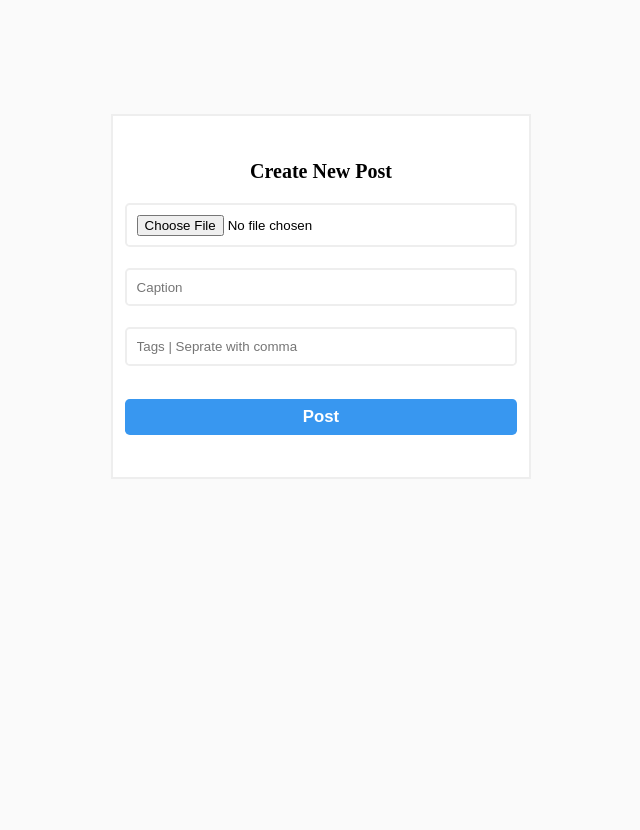
After one commit to DevGaykar/Social-Media, a Django app: page /newpost in a window 1280 px wide. The commit adds this page. Shown: the whole page, without its empty margins (319-959 px from the left). Run offline with Django 5.2, Linux system fonts and the light colour scheme; some libraries are stand-ins or nearby versions.

Commit message:
Creating post  form

```diff
--- a/Social/Social/settings.py
+++ b/Social/Social/settings.py
@@ -123,6 +123,7 @@ STATIC_URL = 'static/'
 #Added manually
 STATICFILES_DIRS = [
     BASE_DIR/"static",
+    os.path.join(BASE_DIR, 'post/static'),
 ]
 STATIC_ROOT = os.path.join(BASE_DIR, 'staticfiles')
 
--- /dev/null
+++ b/Social/post/forms.py
@@ -0,0 +1,11 @@
+from django import forms
+from post.models import Post
+
+class NewPostForm(forms.ModelForm):
+    picture = forms.ImageField(required=True)
+    caption = forms.CharField(widget=forms.TextInput(attrs={'class':'input','placeholder':'Caption'}),required=True)
+    tags = forms.CharField(widget=forms.TextInput(attrs={'class':'input','placeholder':'Tags | Seprate with comma'}),required=True)
+
+    class Meta:
+        model = Post
+        fields = ['picture','caption','tags']
--- /dev/null
+++ b/Social/post/static/post/css/newpost.css
@@ -0,0 +1,100 @@
+*,
+*::before,
+*::after {
+  margin: 0;
+  padding: 0;
+  box-sizing: border-box;
+}
+
+html {
+  font-size: 12px;
+  box-sizing: border-box;
+}
+
+body {
+  background-color: #fafafa;
+}
+
+#wrapper {
+  width: 100%;
+  height: 100vh;
+  display: flex;
+  flex-direction: column;
+  justify-content: space-between;
+  padding-top: 5rem;
+}
+
+.container {
+  width: 100%;
+  max-width: 93.5rem;
+   margin: 1rem auto 0;
+}
+
+#wrapper > .container {
+  display: flex;
+  padding: 0 2rem;
+}
+
+.form-data {
+  width: 100%;
+  max-width: 35rem;
+  margin-top: 1rem;
+  margin-left: auto;
+  margin-right: auto;
+  display: block;
+}
+
+.form-data form {
+  background-color: #fff;
+  border: 2px solid #eee;
+  display: flex;
+  flex-direction: column;
+  padding: 2rem 1rem;
+  text-align: center;
+}
+
+.form-data form input {
+  padding: .8rem;
+  margin-bottom: .5rem;
+  border: 2px solid #eee;
+  border-radius: .4rem;
+}
+
+.form-btn {
+  margin: 1rem 0 1.5rem;
+  height: 3rem;
+  background-color: #3897f0;
+  font-size: 1.4rem;
+  font-weight: bold;
+  color: #fff;
+  border: none;
+  border-radius: .4rem;
+  cursor: pointer;
+}
+
+/* MEDIA QUERIES */
+
+@media (max-width: 900px) {
+
+  .form-data {
+    background-color: #fff;
+
+    margin: 0 auto;
+  }
+
+  .wrapper > .container {
+    padding: 0;
+  }
+}
+
+@media (max-width: 450px) {
+  .wrapper {
+    padding-top: 0;
+  }
+
+  .form-data form {
+    background-color: white;
+    border: none;
+    /* padding: 0 2rem; */
+  }
+}
--- /dev/null
+++ b/Social/post/templates/post/newpost.html
@@ -0,0 +1,40 @@
+{% load static %}
+<br><br>
+<!DOCTYPE html>
+<html lang="en">
+
+<head>
+  <meta charset="UTF-8">
+  <meta name="viewport" content="width=device-width, initial-scale=1.0">
+  <meta http-equiv="X-UA-Compatible" content="ie=edge">
+  <script src="https://kit.fontawesome.com/fc1e235b2e.js"></script>
+  <link rel="stylesheet" href="{% static 'post/css/newpost.css' %}">
+  <title>Create Post</title>
+</head>
+
+<body>
+
+  <div id="wrapper">
+    <div class="container">
+      <div class="form-data">
+        <form action="" method="POST" enctype="multipart/form-data">
+			{% csrf_token %}
+          <div class="logo">
+            <h3 style="padding: 20px; font-size: 20px;">Create New Post</h3>
+          </div>
+          {{form.picture}} <br>
+          {{form.caption}} <br>
+          {{form.tags}} <br>
+          <button class="form-btn" type="submit">Post</button>
+          <!-- <a href="index.html" class="form-btn" type="submit">Log in</a> -->
+
+        </form>
+
+      </div>
+    </div>
+
+  </div>
+
+</body>
+
+</html>
--- a/Social/post/urls.py
+++ b/Social/post/urls.py
@@ -2,5 +2,6 @@ from  django.contrib import admin
 from django.urls import path
 from post import views
 urlpatterns = [
-    path('',views.home,name='home')
+    path('',views.home,name='home'),
+    path('newpost',views.NewPost,name='newpost')
 ]
--- a/Social/post/views.py
+++ b/Social/post/views.py
@@ -1,6 +1,10 @@
-from django.shortcuts import render
+from django.shortcuts import get_object_or_404, redirect, render
+from django.contrib.auth.decorators import  login_required
+
 from post.models import Tag,Stream,Follow,Post
-from django.contrib.auth.decorators import  login_required
+from django.contrib.auth.models import User
+from post.forms import NewPostForm
+
 
 
 def home(request):
@@ -14,3 +18,29 @@ def home(request):
         'post_items' : post_items
     }
     return render(request,"index.html",context)
+
+def NewPost(request):
+    user = request.user
+    tags_obj = []
+
+    if request.method == "POST":
+        form = NewPostForm(request.POST, request.FILES)
+        if form.is_valid():
+            picture = form.cleaned_data.get('picture')
+            caption = form.cleaned_data.get('caption')
+            tag_form = form.cleaned_data.get('tags')
+            tag_list = list(tag_form.split(','))
+
+            for tag in tag_list:
+                t, created = Tag.objects.get_or_create(title=tag)
+                tags_obj.append(t)
+            p, created = Post.objects.get_or_create(picture=picture, caption=caption, user=user)
+            p.tag.set(tags_obj)
+            p.save()
+            return redirect('home')
+    else:
+        form = NewPostForm()
+    context = {
+        'form': form
+    }
+    return render(request, 'post/newpost.html', context)
--- a/Social/templates/index.html
+++ b/Social/templates/index.html
@@ -71,7 +71,7 @@
                             </span>
                         </div>
                         <div class="photo">
-                            <img src="{{post.picture.url}}">
+                            <img src="{{post.picture.url}}" style="height: 381px; object-fit: cover;" >
                         </div>
                         <div class="action-buttons">
                             <div class="interaction-buttons">
```
Also changed, not shown: Social/db.sqlite3, Social/user_1/feed-3.jpg (added), Social/user_1/feed-6.jpg (added), Social/user_1/feed-6_3WLlq1S.jpg (added), Social/user_1/feed-6_p6aYEkf.jpg (added).
